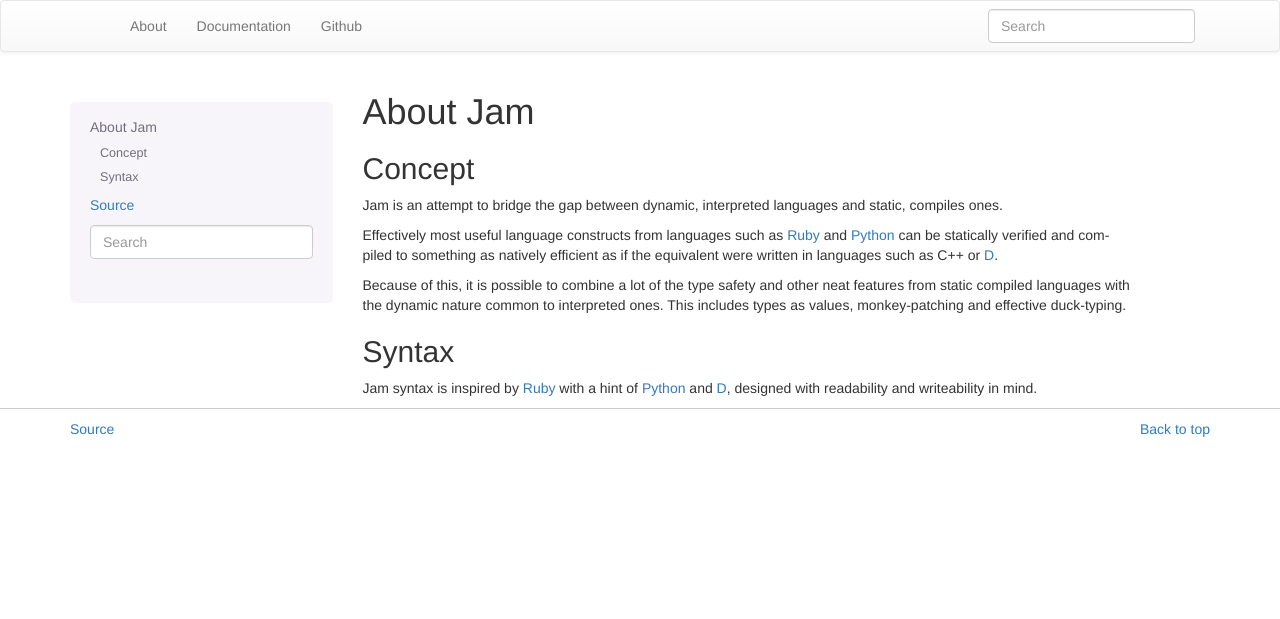
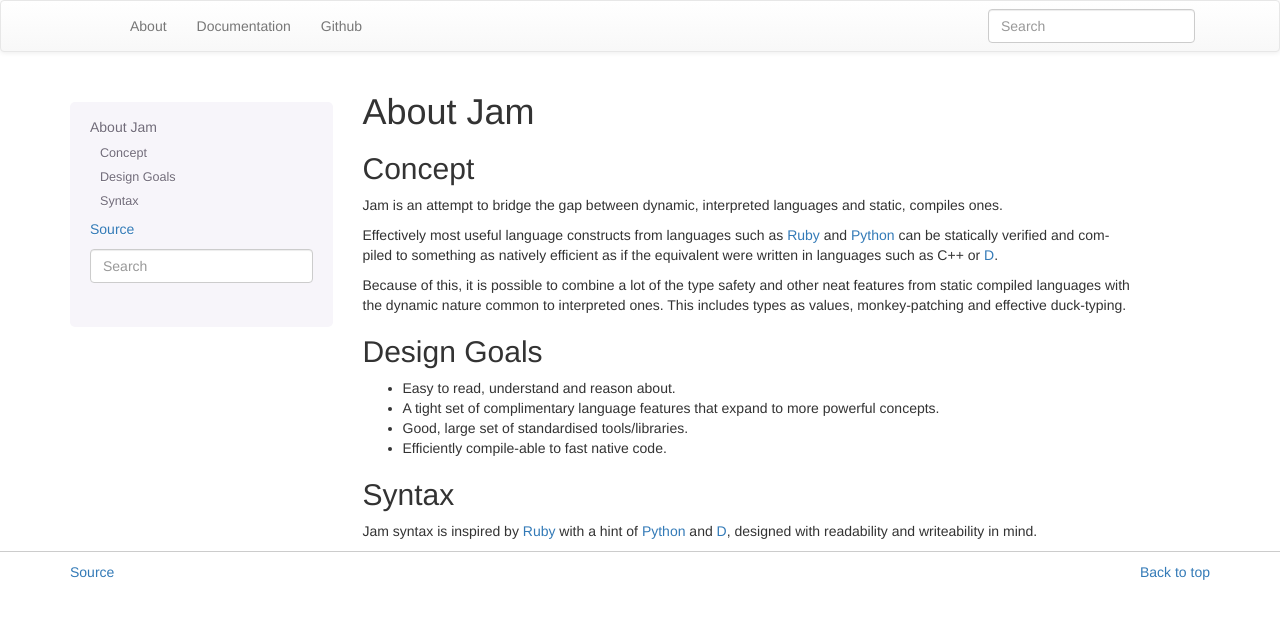
Before and after one commit to pektin/pektin.github.io, a Sphinx documentation site: the page built from source/about.rst, in a window 1280 px wide. Shown: the top 619 px of the page. Built offline with Sphinx 7.4.7, drawn with Linux system fonts in a browser that asks for light colours; pages that are not in the unit, such as notebooks, are missing from menus; the version number could not be read and is left out.

Commit message:
Added design goals to about page.

```diff
--- a/source/about.rst
+++ b/source/about.rst
@@ -18,6 +18,14 @@ neat features from static compiled languages with the dynamic nature common to
 interpreted ones. This includes types as values, monkey-patching and effective
 duck-typing.
 
+Design Goals
+============
+
+* Easy to read, understand and reason about.
+* A tight set of complimentary language features that expand to more powerful concepts.
+* Good, large set of standardised tools/libraries.
+* Efficiently compile-able to fast native code.
+
 Syntax
 ======
 
```
Also changed, not shown: other parts of source/about.rst (+0 -1 lines).
